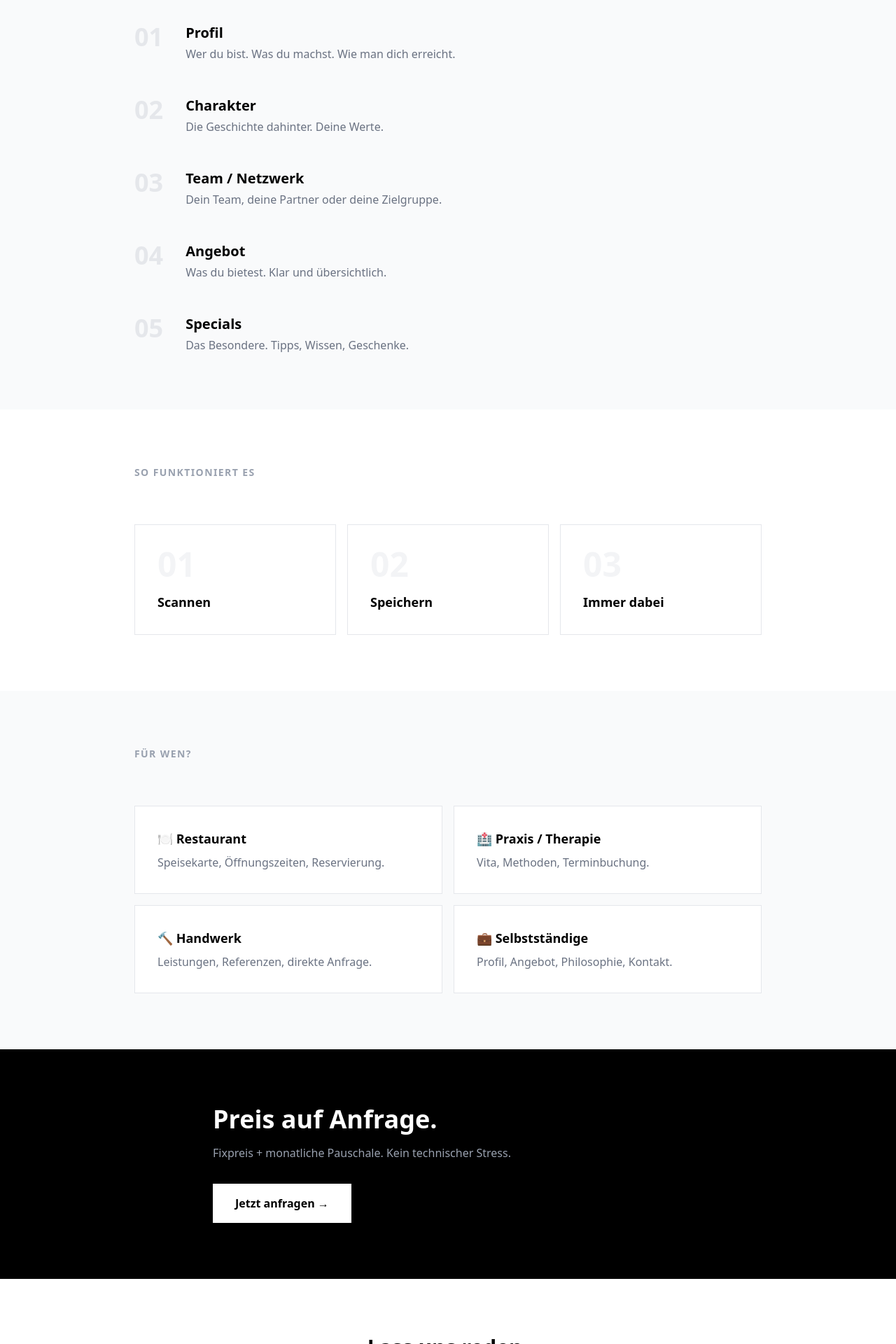
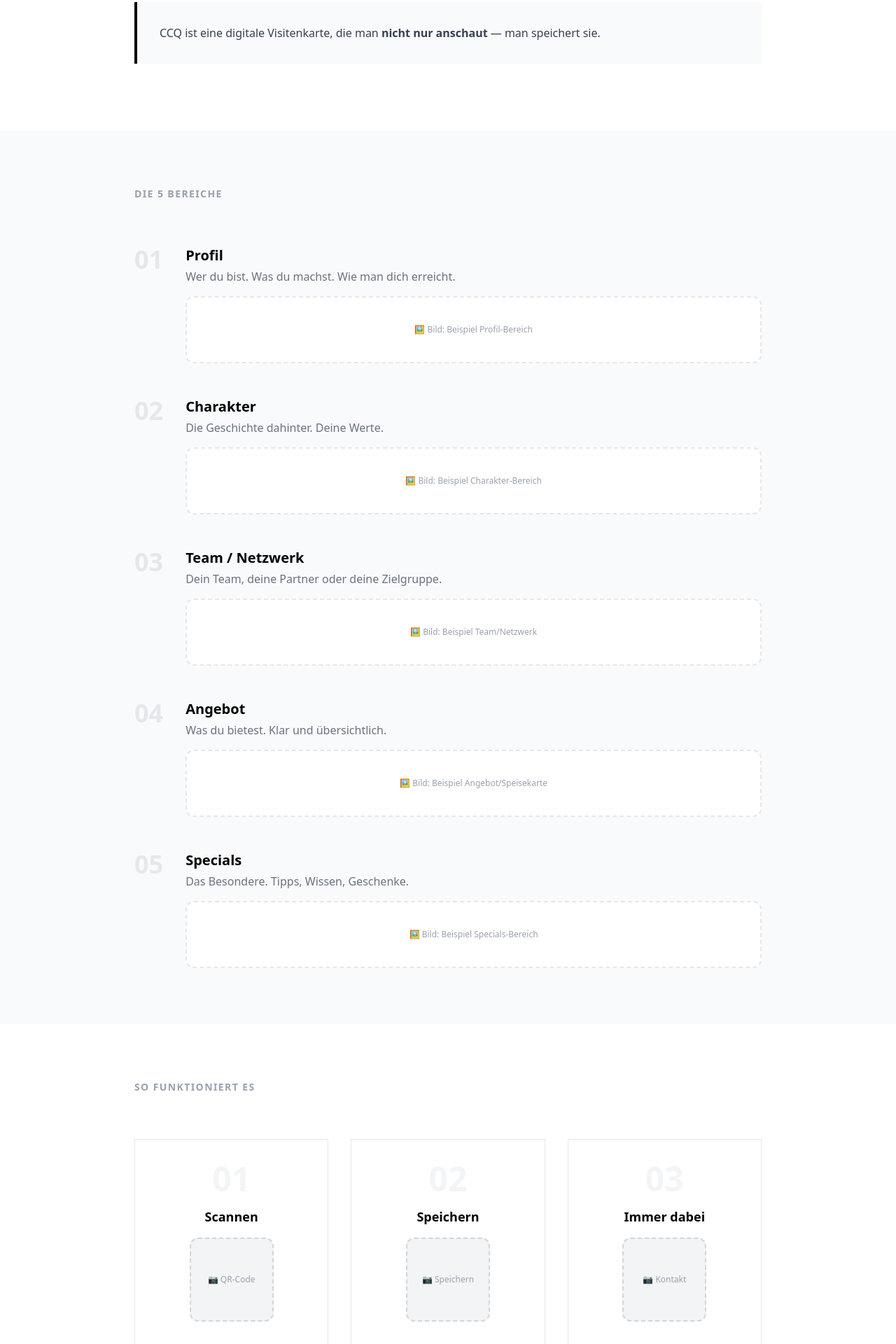
Before and after one commit to StefaniaMaDolak/CCQ-Produktseite, a Next.js app: page / in a window 1280 px wide. Shown: the part 800-2720 px from the top of the page at 70% size. Built offline with nearby package versions, Linux system fonts and the light colour scheme.

Commit message:
Platzhalter für Bilder hinzugefügt

```diff
--- a/src/app/page.tsx
+++ b/src/app/page.tsx
@@ -14,14 +14,25 @@ export default function Home() {
       {/* Hero */}
       <section className="py-24 px-4">
         <div className="max-w-4xl mx-auto">
+          <div className="grid md:grid-cols-2 gap-12 items-center">
+            <div>
               <h1 className="text-6xl font-bold mb-8 tracking-tight">
                 Deine digitale
                 <br />
                 <span className="text-gray-400">Visitenkarte.</span>
               </h1>
-          <p className="text-xl text-gray-500 max-w-xl">
+              <p className="text-xl text-gray-500">
                 Immer griffbereit. Auf jedem Handy. Ohne App.
               </p>
+            </div>
+            <div>
+              {/* PLATZHALTER: Phone Mockup */}
+              <div className="bg-gray-100 rounded-3xl p-4 aspect-[9/16] max-w-[280px] mx-auto flex flex-col items-center justify-center border-2 border-dashed border-gray-300">
+                <span className="text-gray-400 text-sm font-medium">📱 Platzhalter:</span>
+                <span className="text-gray-400 text-xs text-center mt-1">Handy mit CCQ-Karte</span>
+              </div>
+            </div>
+          </div>
           <div className="mt-16 bg-gray-50 p-8 rounded-none border-l-4 border-black">
             <p className="text-gray-700">
               CCQ ist eine digitale Visitenkarte, die man <strong>nicht nur anschaut</strong> — man speichert sie.
@@ -37,84 +48,140 @@ export default function Home() {
           <div className="space-y-12">
             <div className="flex gap-8 items-start">
               <span className="text-4xl font-bold text-gray-200">01</span>
-              <div>
+              <div className="flex-1">
                 <h3 className="text-xl font-bold mb-1">Profil</h3>
                 <p className="text-gray-500">Wer du bist. Was du machst. Wie man dich erreicht.</p>
+                {/* PLATZHALTER: Profil-Beispiel */}
+                <div className="mt-4 bg-white rounded-xl p-4 border-2 border-dashed border-gray-200 flex items-center justify-center h-24">
+                  <span className="text-gray-400 text-xs">🖼️ Bild: Beispiel Profil-Bereich</span>
+                </div>
               </div>
             </div>
             <div className="flex gap-8 items-start">
               <span className="text-4xl font-bold text-gray-200">02</span>
-              <div>
+              <div className="flex-1">
                 <h3 className="text-xl font-bold mb-1">Charakter</h3>
                 <p className="text-gray-500">Die Geschichte dahinter. Deine Werte.</p>
+                {/* PLATZHALTER: Charakter-Beispiel */}
+                <div className="mt-4 bg-white rounded-xl p-4 border-2 border-dashed border-gray-200 flex items-center justify-center h-24">
+                  <span className="text-gray-400 text-xs">🖼️ Bild: Beispiel Charakter-Bereich</span>
+                </div>
               </div>
             </div>
             <div className="flex gap-8 items-start">
               <span className="text-4xl font-bold text-gray-200">03</span>
-              <div>
+              <div className="flex-1">
                 <h3 className="text-xl font-bold mb-1">Team / Netzwerk</h3>
                 <p className="text-gray-500">Dein Team, deine Partner oder deine Zielgruppe.</p>
+                {/* PLATZHALTER: Team-Beispiel */}
+                <div className="mt-4 bg-white rounded-xl p-4 border-2 border-dashed border-gray-200 flex items-center justify-center h-24">
+                  <span className="text-gray-400 text-xs">🖼️ Bild: Beispiel Team/Netzwerk</span>
+                </div>
               </div>
             </div>
             <div className="flex gap-8 items-start">
               <span className="text-4xl font-bold text-gray-200">04</span>
-              <div>
+              <div className="flex-1">
                 <h3 className="text-xl font-bold mb-1">Angebot</h3>
                 <p className="text-gray-500">Was du bietest. Klar und übersichtlich.</p>
+                {/* PLATZHALTER: Angebot-Beispiel */}
+                <div className="mt-4 bg-white rounded-xl p-4 border-2 border-dashed border-gray-200 flex items-center justify-center h-24">
+                  <span className="text-gray-400 text-xs">🖼️ Bild: Beispiel Angebot/Speisekarte</span>
+                </div>
               </div>
             </div>
             <div className="flex gap-8 items-start">
               <span className="text-4xl font-bold text-gray-200">05</span>
-              <div>
+              <div className="flex-1">
                 <h3 className="text-xl font-bold mb-1">Specials</h3>
                 <p className="text-gray-500">Das Besondere. Tipps, Wissen, Geschenke.</p>
+                {/* PLATZHALTER: Specials-Beispiel */}
+                <div className="mt-4 bg-white rounded-xl p-4 border-2 border-dashed border-gray-200 flex items-center justify-center h-24">
+                  <span className="text-gray-400 text-xs">🖼️ Bild: Beispiel Specials-Bereich</span>
+                </div>
               </div>
             </div>
           </div>
         </div>
       </section>
 
-      {/* 3 Schritte */}
+      {/* So funktioniert es — mit QR-Code Bild */}
       <section className="py-20 px-4">
         <div className="max-w-4xl mx-auto">
           <h2 className="text-sm font-bold uppercase tracking-widest text-gray-400 mb-16">So funktioniert es</h2>
-          <div className="grid gap-4 md:grid-cols-3">
-            <div className="border border-gray-200 p-8">
+          <div className="grid gap-8 md:grid-cols-3">
+            <div className="border border-gray-200 p-8 text-center">
               <div className="text-5xl font-bold text-gray-100 mb-4">01</div>
               <h3 className="text-lg font-bold">Scannen</h3>
+              {/* PLATZHALTER: QR-Code */}
+              <div className="mt-4 bg-gray-100 rounded-xl p-4 border-2 border-dashed border-gray-300 aspect-square max-w-[120px] mx-auto flex items-center justify-center">
+                <span className="text-gray-400 text-xs">📷 QR-Code</span>
               </div>
-            <div className="border border-gray-200 p-8">
+            </div>
+            <div className="border border-gray-200 p-8 text-center">
               <div className="text-5xl font-bold text-gray-100 mb-4">02</div>
               <h3 className="text-lg font-bold">Speichern</h3>
+              {/* PLATZHALTER: Speichern Animation */}
+              <div className="mt-4 bg-gray-100 rounded-xl p-4 border-2 border-dashed border-gray-300 aspect-square max-w-[120px] mx-auto flex items-center justify-center">
+                <span className="text-gray-400 text-xs">📷 Speichern</span>
               </div>
-            <div className="border border-gray-200 p-8">
+            </div>
+            <div className="border border-gray-200 p-8 text-center">
               <div className="text-5xl font-bold text-gray-100 mb-4">03</div>
               <h3 className="text-lg font-bold">Immer dabei</h3>
+              {/* PLATZHALTER: Kontakte-App */}
+              <div className="mt-4 bg-gray-100 rounded-xl p-4 border-2 border-dashed border-gray-300 aspect-square max-w-[120px] mx-auto flex items-center justify-center">
+                <span className="text-gray-400 text-xs">📷 Kontakt</span>
+              </div>
             </div>
           </div>
         </div>
       </section>
 
-      {/* Für wen */}
+      {/* Für wen — mit Bildern */}
       <section className="py-20 px-4 bg-gray-50">
         <div className="max-w-4xl mx-auto">
           <h2 className="text-sm font-bold uppercase tracking-widest text-gray-400 mb-16">Für wen?</h2>
-          <div className="grid gap-4 md:grid-cols-2">
-            <div className="bg-white border border-gray-200 p-8">
+          <div className="grid gap-6 md:grid-cols-2">
+            <div className="bg-white border border-gray-200 overflow-hidden">
+              {/* PLATZHALTER: Restaurant Bild */}
+              <div className="bg-gray-100 h-40 border-b-2 border-dashed border-gray-200 flex items-center justify-center">
+                <span className="text-gray-400 text-xs">🖼️ Bild: Restaurant / Speisekarte</span>
+              </div>
+              <div className="p-6">
                 <h3 className="text-lg font-bold mb-2">🍽️ Restaurant</h3>
                 <p className="text-gray-500">Speisekarte, Öffnungszeiten, Reservierung.</p>
               </div>
-            <div className="bg-white border border-gray-200 p-8">
+            </div>
+            <div className="bg-white border border-gray-200 overflow-hidden">
+              {/* PLATZHALTER: Praxis Bild */}
+              <div className="bg-gray-100 h-40 border-b-2 border-dashed border-gray-200 flex items-center justify-center">
+                <span className="text-gray-400 text-xs">🖼️ Bild: Praxis / Therapie</span>
+              </div>
+              <div className="p-6">
                 <h3 className="text-lg font-bold mb-2">🏥 Praxis / Therapie</h3>
                 <p className="text-gray-500">Vita, Methoden, Terminbuchung.</p>
               </div>
-            <div className="bg-white border border-gray-200 p-8">
+            </div>
+            <div className="bg-white border border-gray-200 overflow-hidden">
+              {/* PLATZHALTER: Handwerk Bild */}
+              <div className="bg-gray-100 h-40 border-b-2 border-dashed border-gray-200 flex items-center justify-center">
+                <span className="text-gray-400 text-xs">🖼️ Bild: Handwerk / Werkstatt</span>
+              </div>
+              <div className="p-6">
                 <h3 className="text-lg font-bold mb-2">🔨 Handwerk</h3>
                 <p className="text-gray-500">Leistungen, Referenzen, direkte Anfrage.</p>
               </div>
-            <div className="bg-white border border-gray-200 p-8">
+            </div>
+            <div className="bg-white border border-gray-200 overflow-hidden">
+              {/* PLATZHALTER: Selbstständige Bild */}
+              <div className="bg-gray-100 h-40 border-b-2 border-dashed border-gray-200 flex items-center justify-center">
+                <span className="text-gray-400 text-xs">🖼️ Bild: Selbstständige / Büro</span>
+              </div>
+              <div className="p-6">
                 <h3 className="text-lg font-bold mb-2">💼 Selbstständige</h3>
                 <p className="text-gray-500">Profil, Angebot, Philosophie, Kontakt.</p>
+              </div>
             </div>
           </div>
         </div>
```
Lines whose indentation alone changed are shown as unchanged.
